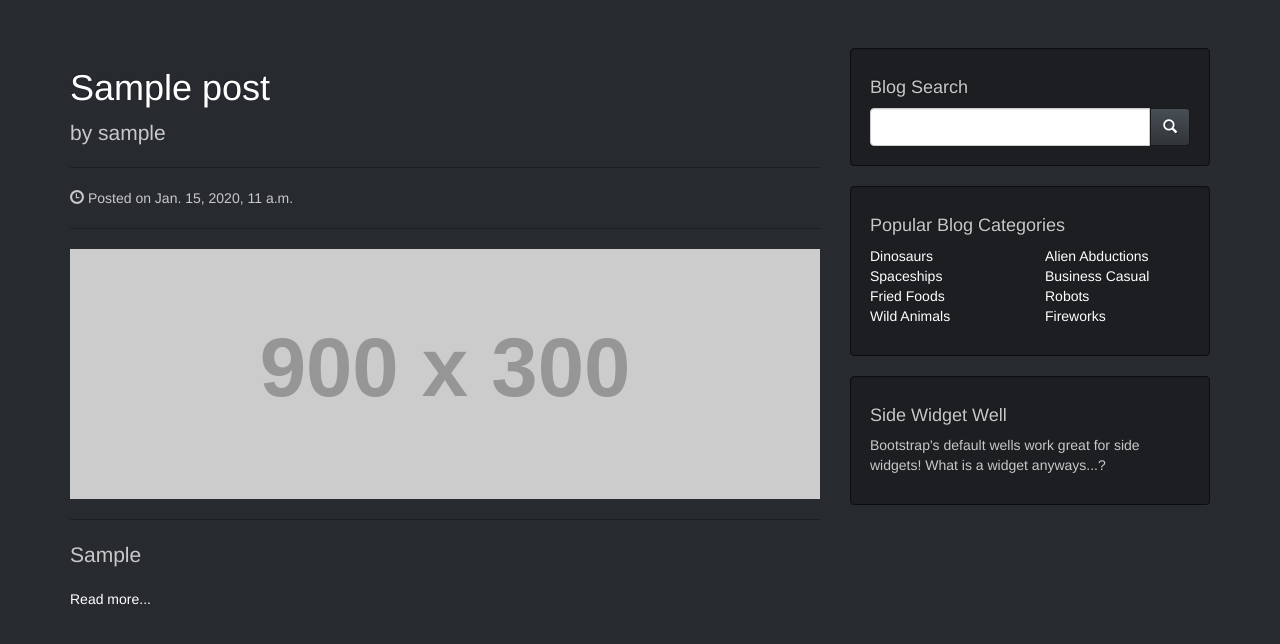
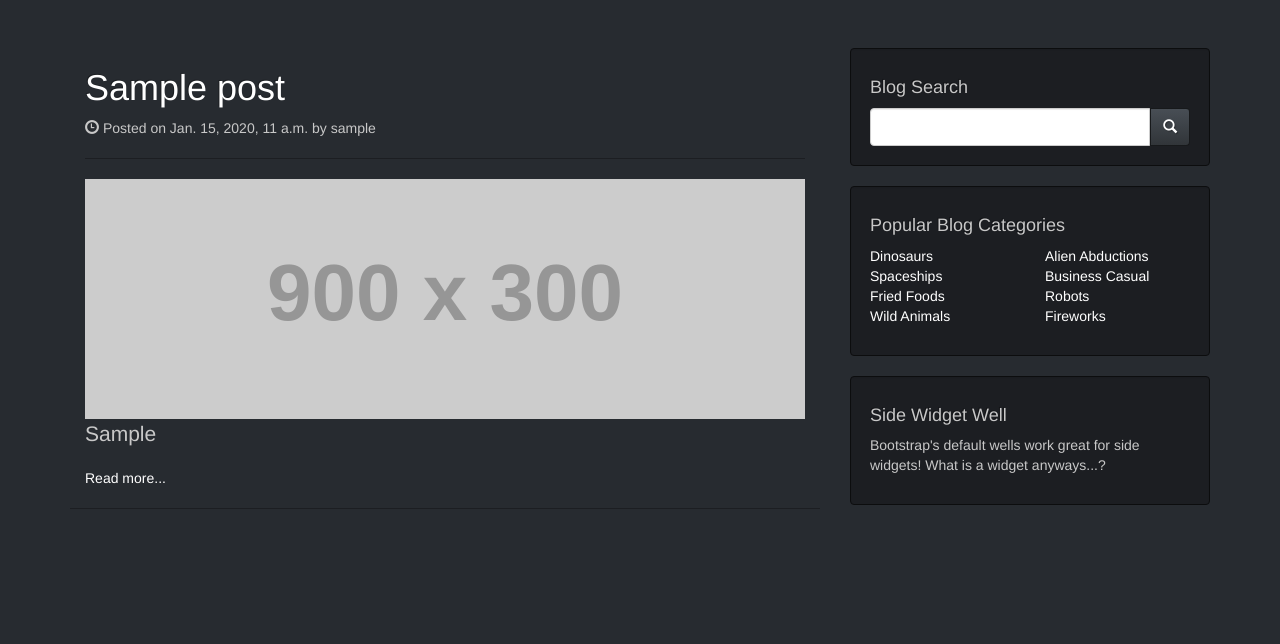
Before and after one commit to dagolap/dagolavprestegarden, a Django app: page /blog/ in a window 1280 px wide. Shown: the part 52-696 px from the top of the page. Run offline with Django 3.2, Linux system fonts and the light colour scheme; tables that the repository leaves empty hold one stand-in row (values such as "Sample post"); grey boxes labelled with a size stand in for pictures from a placeholder-image service; some libraries are stand-ins or nearby versions.

Commit message:
Nice blog frontpage listing layout

```diff
--- a/homepage/apps/blog/templates/blog/index.html
+++ b/homepage/apps/blog/templates/blog/index.html
@@ -4,18 +4,26 @@
 {% block blogcontent %}
 
 {% for post in object_list %}
-<section id="blog-posts">
-    <article class="blog-post">
+  {% if forloop.first %}
+    <article class="blog-post col-lg-12">
         <h1 class="post-heading"><a href="{{ post.get_absolute_url }}">{{ post.title }}</a></h1>
-        <p class="lead">by {{ post.author }}</p>
+        <p><span class="glyphicon glyphicon-time"></span> Posted on {{ post.created }} by {{ post.author }}</p>
         <hr>
-        <p><span class="glyphicon glyphicon-time"></span> Posted on {{ post.created }}</p>
-        <hr>
-        <img src="http://placehold.it/900x300" class="img-responsive">
-        <hr>
+        <a href="{{ post.get_absolute_url }}"><img src="http://placehold.it/900x300" class="img-responsive"></a>
         <p class="lead">{{ post.ingress|markdown }}</p>
         <p><a href="{{ post.get_absolute_url }}">Read more...</a></p>
-</article>
+    </article>
+    <hr>
+  {% else %}
+    <article class="blog-post col-lg-6">
+        <h3 class="post-heading"><a href="{{ post.get_absolute_url }}">{{ post.title }}</a></h3>
+        <p><span class="glyphicon glyphicon-time"></span>{{ post.created }}</p>
+        <hr>
+        <a href="{{ post.get_absolute_url }}"><img src="http://placehold.it/900x300" class="img-responsive"></a>
+        <p class="lead">{{ post.ingress|markdown }}</p>
+        <p><a href="{{ post.get_absolute_url }}">Read more...</a></p>
+    </article>
+  {% endif %}
 {% endfor %}
 
 {% endblock %}
```
